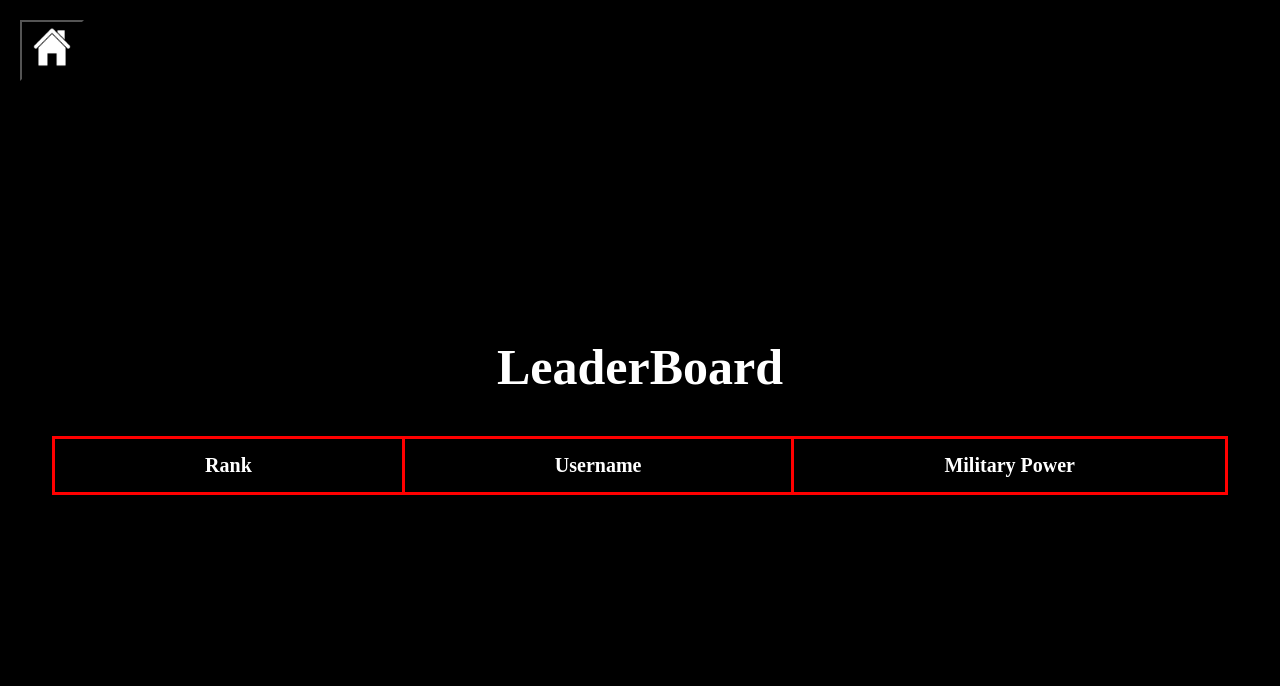
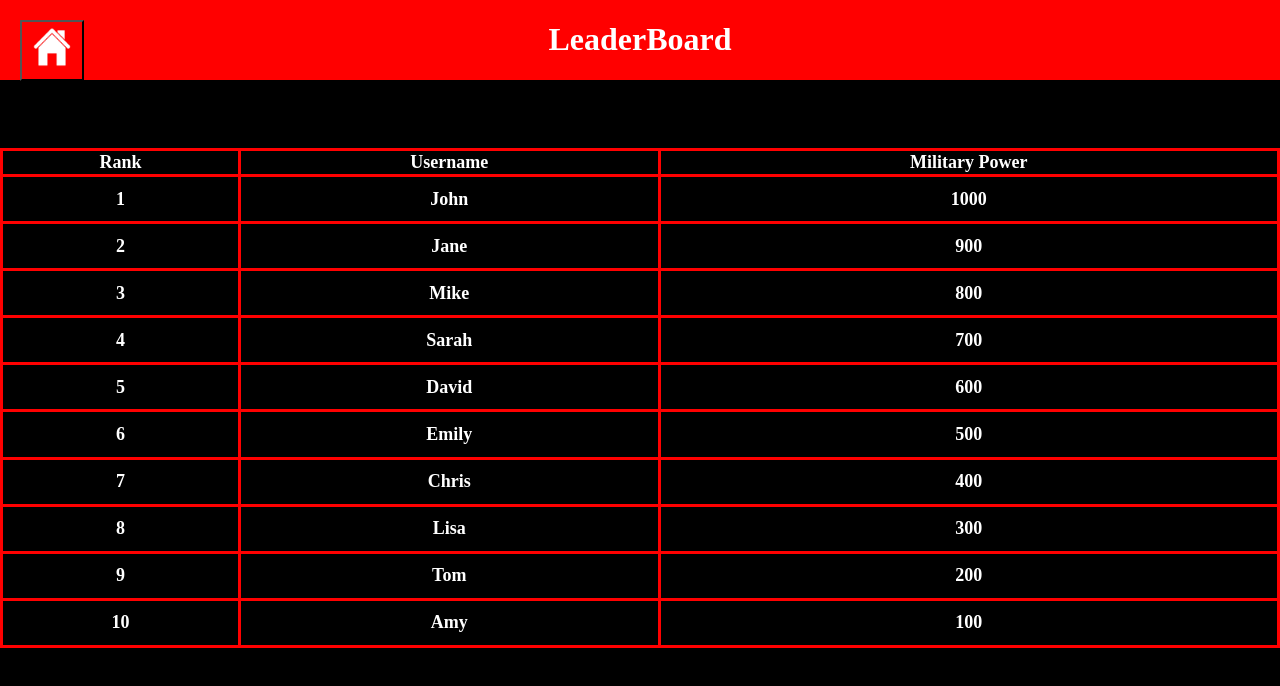
Before and after one commit to PolytechNS/ps8-24-coursigor, a website: page cordova/www/front/leaderboard/leaderboard.html in a window 1280 px wide. Drawn offline with Linux system fonts and the light colour scheme; no server answers.

Commit message:
online 1v1 and leaderboard are done

```diff
--- a/cordova/www/front/game/online1v1/online1v1.css
+++ b/cordova/www/front/game/online1v1/online1v1.css
@@ -1,5 +1,5 @@
 /* Styles pour l'overlay */
-html, body {margin: 0; height: 100%; overflow: hidden}
+html, body {margin: 0; height: 100%; overflow: scroll;}
 #overlay {
     display: flex;
     justify-content: center;
@@ -11,6 +11,11 @@ html, body {margin: 0; height: 100%; overflow: hidden}
     height: 100%;
     background-color: rgba(0, 0, 0, 0.5);
     z-index: 9999;
+}
+
+#principal{
+
+    padding-bottom: 10%;
 }
 
 .overlay-message {
@@ -83,46 +88,6 @@ header {
     height: 60px;
     margin-top: 10px;
 }
-footer {
-    display: flex;
-    justify-content: space-around;
-    align-items: center;
-
-    text-align: center;
-    grid-column: 1 / 4;
-    position: fixed;
-    bottom: 0;
-    width: 100%;
-    padding: 20px;
-}
-
-footer > div {
-    display: flex;
-    align-items: center;
-}
-
-#abandonner {
-    margin-right: auto;
-}
-
-.footer-buttons-container {
-    display: flex;
-    align-items: center;
-    justify-content: center;
-}
-
-.footer-button {
-    background-color: transparent;
-    border: none;
-    cursor: pointer;
-    padding: 0;
-    margin: 0 10px; /* Ajoutez de la marge entre les boutons si nécessaire */
-}
-
-.footer-button img {
-    width: 90px;
-    height: auto;
-}
 
 
 
@@ -162,7 +127,6 @@ header img {
 }
 .left-sidebar,
 .right-sidebar {
-    padding: 1rem;
     text-align: center;
     display: flex;
     flex-direction: column;
@@ -198,11 +162,6 @@ main {
 
 body {
     font-family: system-ui, sans-serif;
-}
-
-.left-sidebar,
-.right-sidebar {
-    padding: 1rem;
 }
 
 button {
@@ -316,7 +275,8 @@ button {
     background-color: #ffffff40;
     border-radius: 10px;
     box-shadow: 0px 4px 8px rgba(0, 0, 0, 0.1);
-    padding: 20px;
+    padding: 2%;
+    font-size: medium;
 }
 
 
@@ -468,10 +428,11 @@ button {
     display: flex;
     align-items: center;
     justify-content: center;
+    font-size: medium;
 }
 
 #player2 p img {
-    width: 70px; /* Réglez la largeur sur la taille désirée */
+    width: 20%; /* Réglez la largeur sur la taille désirée */
     height: auto; /* Laissez la hauteur s'ajuster automatiquement */
 }
 
@@ -479,10 +440,11 @@ button {
     display: flex;
     align-items: center;
     justify-content: center;
+    font-size: medium;
 }
 
 #player1 p img {
-    width: 70px; /* Réglez la largeur sur la taille désirée */
+    width: 20%; /* Réglez la largeur sur la taille désirée */
     height: auto; /* Laissez la hauteur s'ajuster automatiquement */
 }
 
@@ -495,7 +457,7 @@ button {
     display: flex;
     align-items: center;
     justify-content: center;
-    font-size: 30px;
+    font-size: medium;
     font-weight: bold;
 }
 #emote {
@@ -590,8 +552,11 @@ button {
     margin-bottom: 20px; /* Ajoute de l'espace entre le texte et le bouton */
 }
 
+h2{
+    font-size: large;
+}
 
-@media screen and (max-width: 768px) {
+@media screen and (max-aspect-ratio: 7/6) {
     #gameplayExplanation {
         padding: 5px;
 
@@ -619,12 +584,14 @@ button {
         height: 70vmin;
         display: flex;
         justify-content: center;
+        block-size: fit-content;
 
     }
 
     .left-sidebar {
         grid-row:4;
         text-align: center;
+
     }
     .right-sidebar {
         grid-column: 1;
@@ -632,11 +599,6 @@ button {
         text-align: center;
     }
 
-
-    .left-sidebar,
-    .right-sidebar {
-        padding: 3rem;
-    }
 
     #gameover {
         top: 50%;
@@ -649,5 +611,91 @@ button {
     }
 
 
+    footer {
+        display: flex;
+        justify-content: space-around;
+        align-items: center;
+        text-align: center;
+        grid-column: 1 / 4;
+        position: fixed;
+        bottom: 0;
+        width: 100%;
+    }
+
+    footer > div {
+        display: flex;
+        align-items: center;
+    }
+
+    #abandonner {
+        margin-right: auto;
+    }
+
+    .footer-buttons-container {
+        display: flex;
+        align-items: center;
+        justify-content: center;
+    }
+
+    .footer-button {
+        background-color: transparent;
+        border: none;
+        cursor: pointer;
+    }
+
+    .footer-button img {
+        width: 100%;
+        height: auto;
+    }
+
+    .left-sidebar {
+        padding-bottom: 20%;
+    }
+
+
 
 }
+
+@media  screen and (min-aspect-ratio: 7/6) {
+    footer {
+        display: flex;
+        justify-content: space-around;
+        align-items: center;
+
+        text-align: center;
+        grid-column: 1 / 4;
+        position: fixed;
+        bottom: 0;
+        width: 100%;
+        padding: 20px;
+    }
+
+    footer > div {
+        display: flex;
+        align-items: center;
+    }
+
+    #abandonner {
+        margin-right: auto;
+    }
+
+    .footer-buttons-container {
+        display: flex;
+        align-items: center;
+        justify-content: center;
+    }
+
+    .footer-button {
+        background-color: transparent;
+        border: none;
+        cursor: pointer;
+        padding: 20px;
+        margin: 0 10px; /* Ajoutez de la marge entre les boutons si nécessaire */
+    }
+
+    .footer-button img {
+        width: 90px;
+        height: auto;
+    }
+
+}
--- a/cordova/www/front/leaderboard/leaderboard.css
+++ b/cordova/www/front/leaderboard/leaderboard.css
@@ -1,6 +1,5 @@
 body {
     background: black;
-    display: flex;
     justify-content: center;
     align-items: center;
     height: 100vh;
@@ -10,21 +9,25 @@ body {
 .container {
     display: flex;
     flex-direction: column;
-    align-items: center;
+    width: 100%;
+    align-items: flex-end;
+    padding-top: 10%;
 }
 
 table {
     border-collapse: collapse;
     margin-top: 20px;
     width: 100%;
+    overflow-x: auto;
+    width : 100%;
+    height: 500px;
+
 }
 
 table td, table th {
     border: 3px solid red;
-    padding: 15px;
-    padding-left: 150px;
-    padding-right: 150px;
-    font-size: 20px;
+
+    font-size: large;
     font-weight: bold;
     text-align: center; /* Centre le contenu horizontalement */
     vertical-align: middle; /* Centre le contenu verticalement */
@@ -37,7 +40,7 @@ table tr {
 
 h1 {
     color: white;
-    font-size: 50px;
+    font-size: xx-large;
     text-align: center;
     margin-bottom: 20px;
     font-weight: bold;
@@ -48,10 +51,26 @@ h1 {
     top: 20px;
     left: 20px;
     width: 5%;
+    min-width: 50px;
     height: auto;
     background: transparent;
 }
 .btn img {
     max-width: 100%;
     max-height: 100%;
+
+    min-width: 90%;
+    min-height: 90%;
+
 }
+
+header {
+    position: fixed;
+    top: 0;
+    left: 0;
+    right: 0;
+    background-color: red;
+    width: 100%;
+    height: 10%;
+
+}
--- a/cordova/www/front/leaderboard/leaderboard.html
+++ b/cordova/www/front/leaderboard/leaderboard.html
@@ -5,12 +5,15 @@
     <title>Title</title>
     <script src="leaderboard.js"></script>
     <link rel="stylesheet" href="leaderboard.css">
+    <meta name="viewport" content="width=device-width, initial-scale=1.0">
 </head>
 <body>
-<button id="btnBack" class="btn" onclick="goBackToMenu()"><img src="../Images/WhiteHome.png"></button>
+    <header>
+    <button id="btnBack" class="btn" onclick="goBackToMenu()"><img src="../Images/WhiteHome.png"></button>
+    <h1>LeaderBoard</h1>
+</header>
+<div class="container">
 
-<div class="container">
-    <h1>LeaderBoard</h1>
     <table>
         <thead>
         <tr>
@@ -20,6 +23,56 @@
         </tr>
         </thead>
         <tbody id="table-body">
+            <tr>
+                <td>1</td>
+                <td>John</td>
+                <td>1000</td>
+            </tr>
+            <tr>
+                <td>2</td>
+                <td>Jane</td>
+                <td>900</td>
+            </tr>
+            <tr>
+                <td>3</td>
+                <td>Mike</td>
+                <td>800</td>
+            </tr>
+            <tr>
+                <td>4</td>
+                <td>Sarah</td>
+                <td>700</td>
+            </tr>
+            <tr>
+                <td>5</td>
+                <td>David</td>
+                <td>600</td>
+            </tr>
+            <tr>
+                <td>6</td>
+                <td>Emily</td>
+                <td>500</td>
+            </tr>
+            <tr>
+                <td>7</td>
+                <td>Chris</td>
+                <td>400</td>
+            </tr>
+            <tr>
+                <td>8</td>
+                <td>Lisa</td>
+                <td>300</td>
+            </tr>
+            <tr>
+                <td>9</td>
+                <td>Tom</td>
+                <td>200</td>
+            </tr>
+            <tr>
+                <td>10</td>
+                <td>Amy</td>
+                <td>100</td>
+            </tr>
         </tbody>
     </table>
 </div>
```
Also changed, not shown: cordova/www/front/game/online1v1/online1v1.html (+1 -0 lines).
